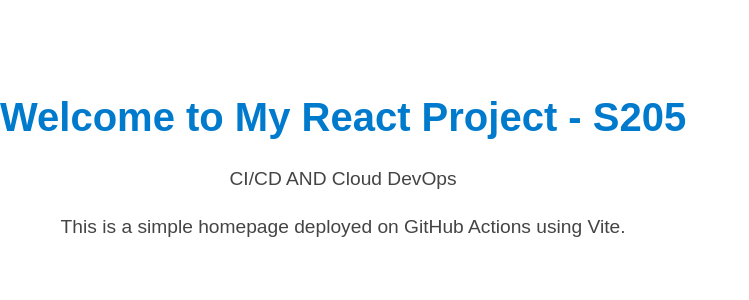
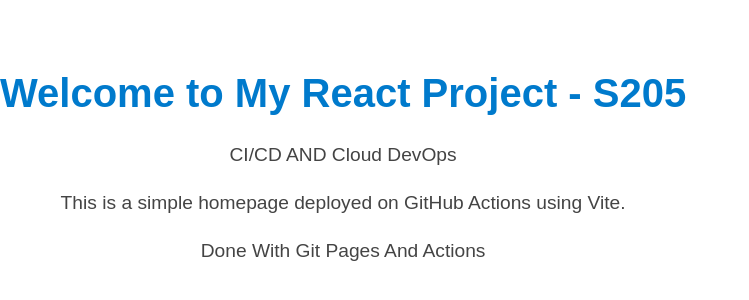
Before and after one commit to ChennamsettiCharitha/reactapp205-gitactions, a React (Vite) app: page / in a window 1280 px wide. Shown: the part 272-572 px from the top of the page, without its empty margins (0-749 px from the left). Built offline with nearby package versions, Linux system fonts and the light colour scheme.

Commit message:
updated App.jsx

```diff
--- a/src/App.jsx
+++ b/src/App.jsx
@@ -7,6 +7,9 @@
         CI/CD AND Cloud DevOps
       </p>
       <p>This is a simple homepage deployed on GitHub Actions using Vite.</p>
+      <p>
+        Done With Git Pages And Actions
+      </p>
     </div>
   );
 }
```
